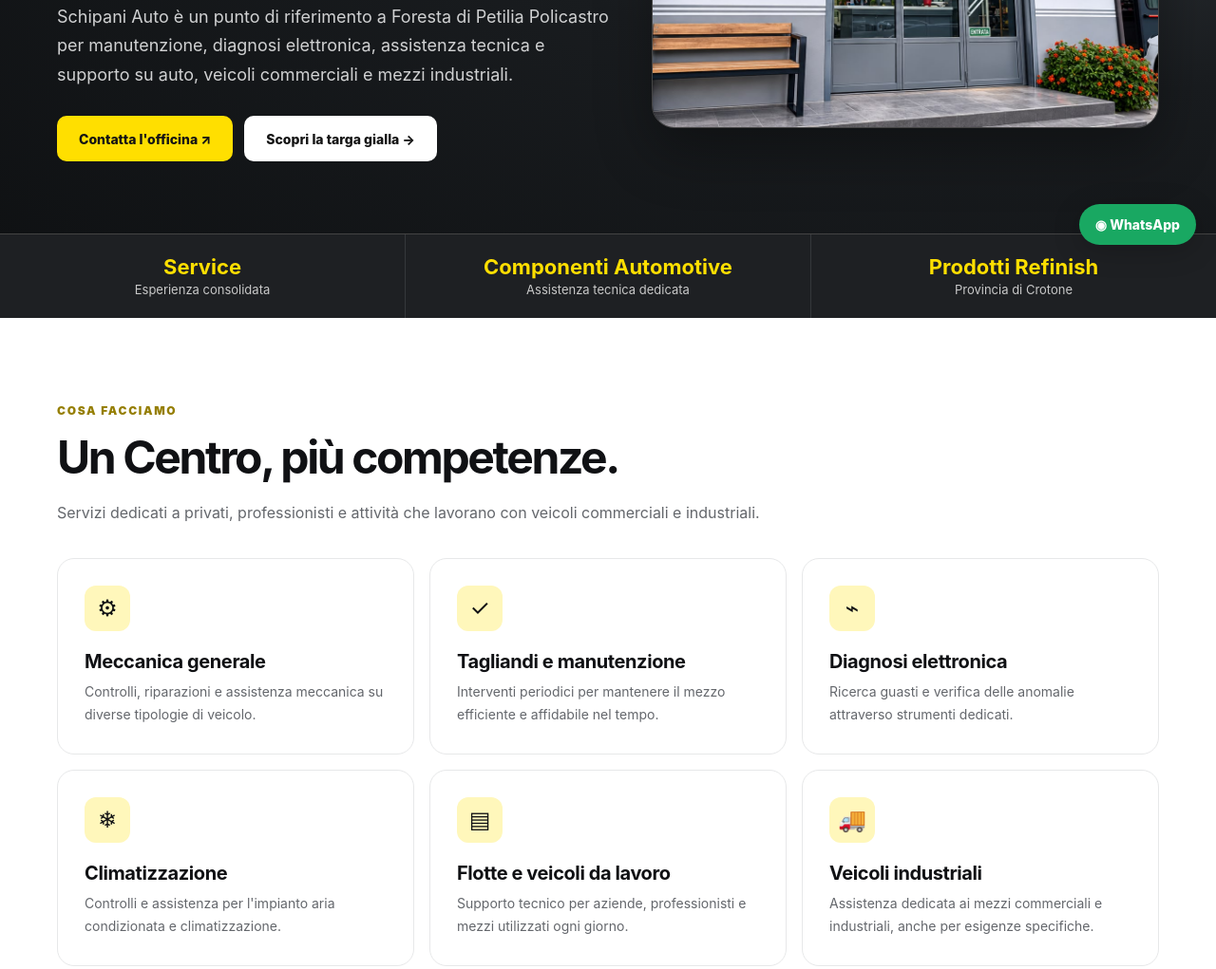
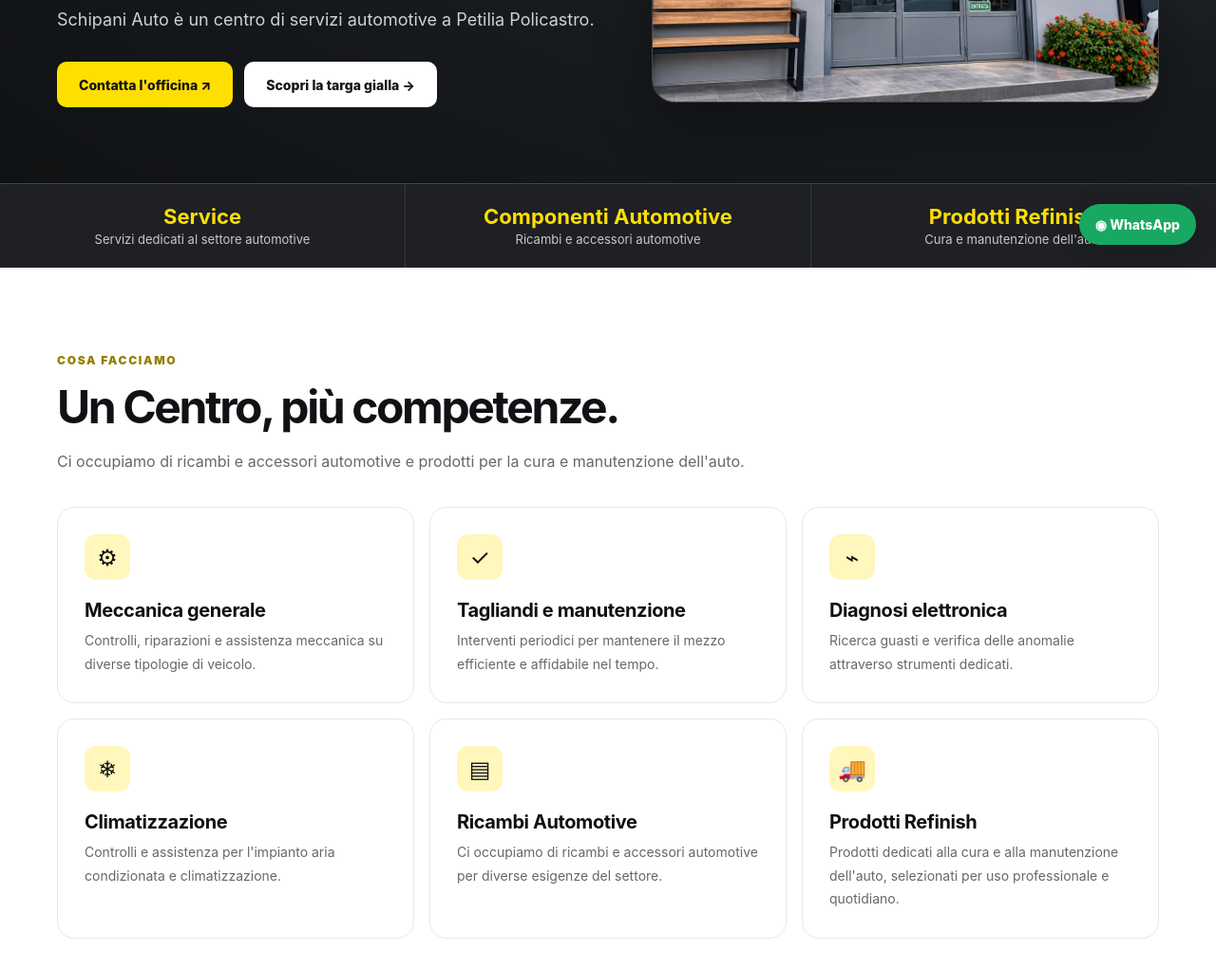
Before and after one commit to ferafra595/Schipani-auto, a plain HTML site: page index.html in a window 1280 px wide. Shown: the part 521-1542 px from the top of the page at 95% size. Drawn offline with Linux system fonts and the light colour scheme.

Commit message:
Add files via upload

```diff
--- a/index.html
+++ b/index.html
@@ -36,7 +36,7 @@
       <div class="wrap hero-grid">
         <div>
           <h1>Esperienza, assistenza e competenza <em>dal 1982</em>.</h1>
-          <p>Schipani Auto è un punto di riferimento a Foresta di Petilia Policastro per manutenzione, diagnosi elettronica, assistenza tecnica e supporto su auto, veicoli commerciali e mezzi industriali.</p>
+          <p>Schipani Auto è un centro di servizi automotive a Petilia Policastro.</p>
           <div class="cta">
             <a class="button" href="tel:+390962910481">Contatta l'officina ↗</a>
             <a class="button white" href="targa-gialla.html">Scopri la targa gialla →</a>
@@ -47,9 +47,9 @@
         </div>
       </div>
       <div class="trust">
-        <div><strong>Service</strong><span>Esperienza consolidata</span></div>
-        <div><strong>Componenti Automotive</strong><span>Assistenza tecnica dedicata</span></div>
-        <div><strong>Prodotti Refinish</strong><span>Provincia di Crotone</span></div>
+        <div><strong>Service</strong><span>Servizi dedicati al settore automotive</span></div>
+        <div><strong>Componenti Automotive</strong><span>Ricambi e accessori automotive</span></div>
+        <div><strong>Prodotti Refinish</strong><span>Cura e manutenzione dell'auto</span></div>
       </div>
     </section>
 
@@ -58,15 +58,15 @@
         <div class="section-head">
           <div class="kicker">Cosa facciamo</div>
           <h2>Un Centro, più competenze.</h2>
-          <p>Servizi dedicati a privati, professionisti e attività che lavorano con veicoli commerciali e industriali.</p>
+          <p>Ci occupiamo di ricambi e accessori automotive e prodotti per la cura e manutenzione dell'auto.</p>
         </div>
         <div class="cards">
           <article class="card"><span class="number">⚙</span><h3>Meccanica generale</h3><p>Controlli, riparazioni e assistenza meccanica su diverse tipologie di veicolo.</p></article>
           <article class="card"><span class="number">✓</span><h3>Tagliandi e manutenzione</h3><p>Interventi periodici per mantenere il mezzo efficiente e affidabile nel tempo.</p></article>
           <article class="card"><span class="number">⌁</span><h3>Diagnosi elettronica</h3><p>Ricerca guasti e verifica delle anomalie attraverso strumenti dedicati.</p></article>
           <article class="card"><span class="number">❄</span><h3>Climatizzazione</h3><p>Controlli e assistenza per l'impianto aria condizionata e climatizzazione.</p></article>
-          <article class="card"><span class="number">▤</span><h3>Flotte e veicoli da lavoro</h3><p>Supporto tecnico per aziende, professionisti e mezzi utilizzati ogni giorno.</p></article>
-          <article class="card"><span class="number">🚚</span><h3>Veicoli industriali</h3><p>Assistenza dedicata ai mezzi commerciali e industriali, anche per esigenze specifiche.</p></article>
+          <article class="card"><span class="number">▤</span><h3>Ricambi Automotive</h3><p>Ci occupiamo di ricambi e accessori automotive per diverse esigenze del settore.</p></article>
+          <article class="card"><span class="number">🚚</span><h3>Prodotti Refinish</h3><p>Prodotti dedicati alla cura e alla manutenzione dell'auto, selezionati per uso professionale e quotidiano.</p></article>
         </div>
       </div>
     </section>
```
